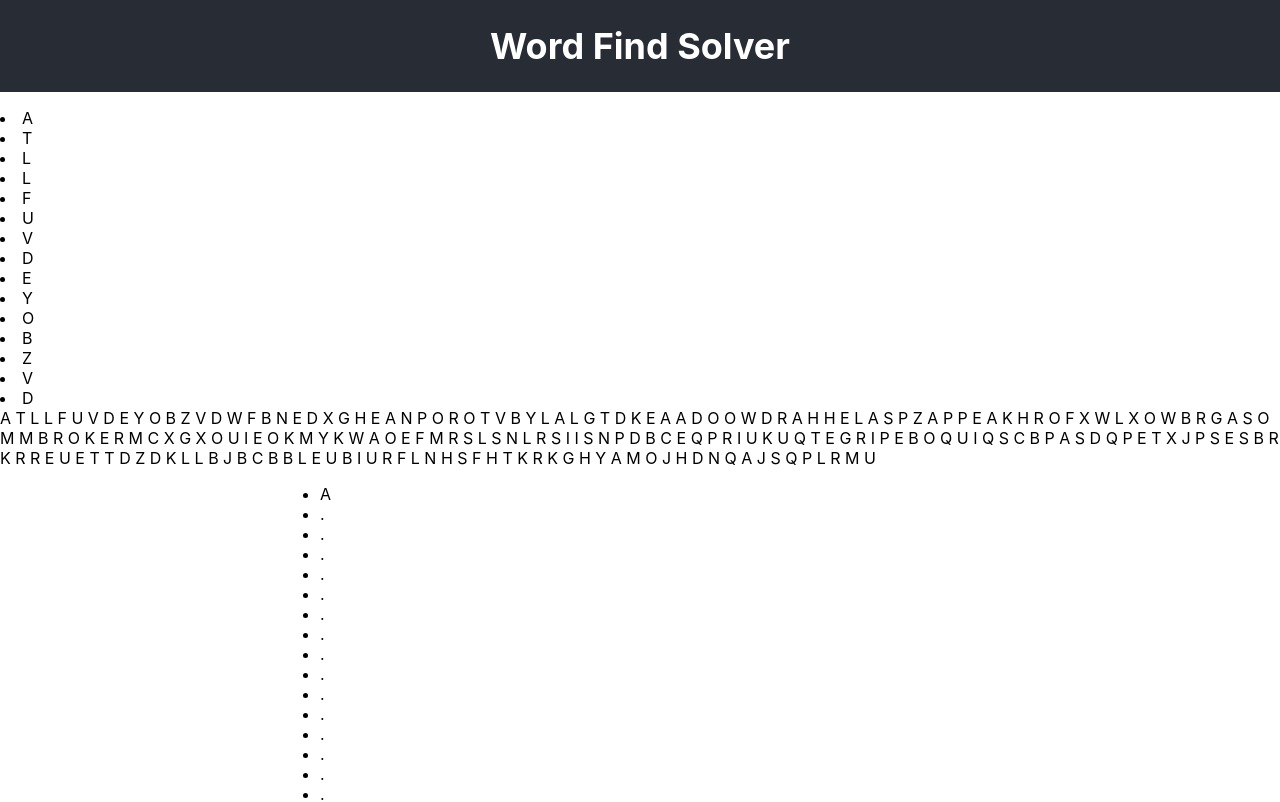
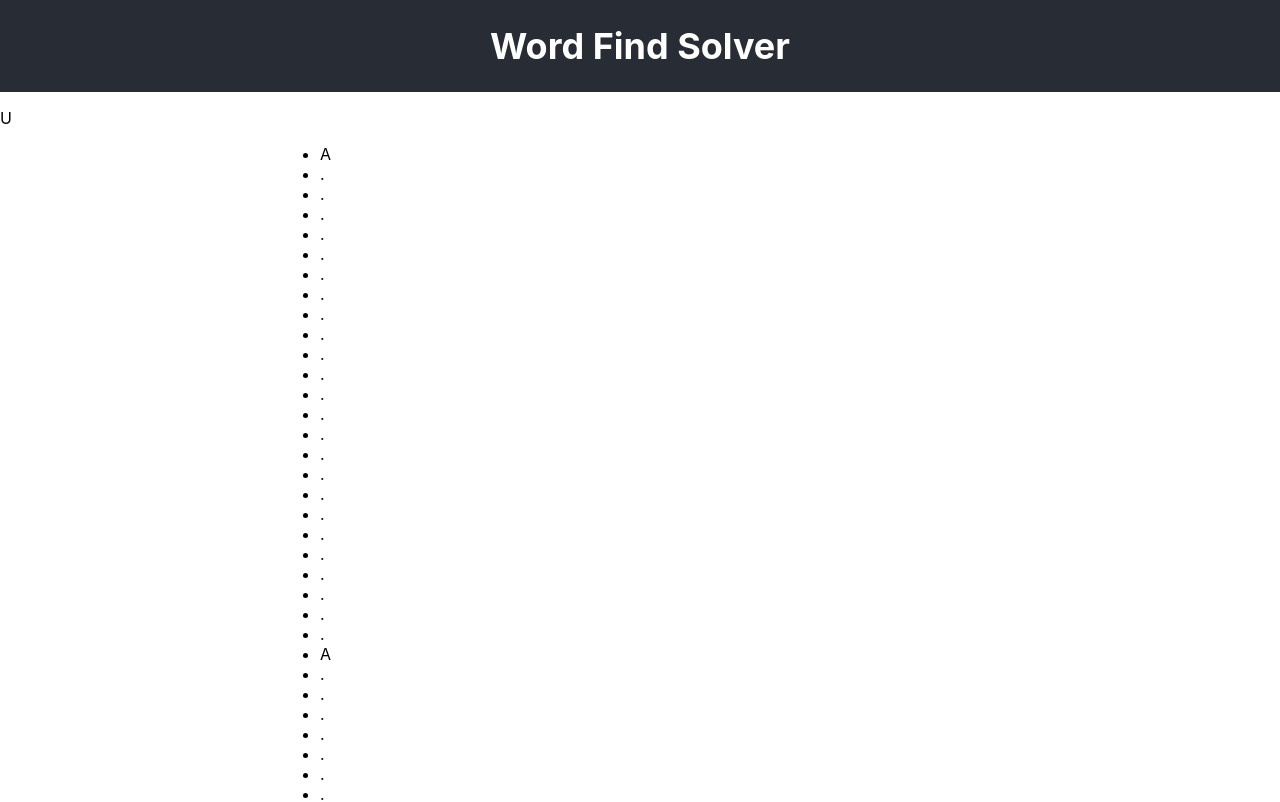
Before and after one commit to petestmart/word-find-solver, a React (Create React App) app: page / in a window 1280 px wide. Shown: the top 802 px of the page. Built offline with nearby package versions, Linux system fonts and the light colour scheme.

Commit message:
Parial functionality of mapping rows

```diff
--- a/src/Components/WordFind/WordFind.jsx
+++ b/src/Components/WordFind/WordFind.jsx
@@ -4,25 +4,48 @@ import './WordFind.css'
 
 class WordFind extends Component {
 
+
+
     render() {
 
-        let puzzle = "A T L L F U V D E Y O B Z V D W F B N E D X G H E A N P O R O T V B Y L A L G T D K E A A D O O W D R A H H E L A S P Z A P P E A K H R O F X W L X O W B R G A S O M M B R O K E R M C X G X O U I E O K M Y K W A O E F M R S L S N L R S I I S N P D B C E Q P R I U K U Q T E G R I P E B O Q U I Q S C B P A S D Q P E T X J P S E S B R K R R E U E T T D Z D K L L B J B C B B L E U B I U R F L N H S F H T K R K G H Y A M O J H D N Q A J S Q P L R M U";
+        let puzzleData = "A T L L F U V D E Y O B Z V D W F B N E D X G H E A N P O R O T V B Y L A L G T D K E A A D O O W D R A H H E L A S P Z A P P E A K H R O F X W L X O W B R G A S O M M B R O K E R M C X G X O U I E O K M Y K W A O E F M R S L S N L R S I I S N P D B C E Q P R I U K U Q T E G R I P E B O Q U I Q S C B P A S D Q P E T X J P S E S B R K R R E U E T T D Z D K L L B J B C B B L E U B I U R F L N H S F H T K R K G H Y A M O J H D N Q A J S Q P L R M U";
+        let puzzle = puzzleData.split(' ');
+        let puzzleSplice;
+        let row = [];
+        let column = [];
 
-        let puzzleDisplay = puzzle.split(' ').map((letter, i) =>{
-            if (i < 15 ) {
-                return (
-                    <li>{letter}</li>
-                )
+        function puzzleDisplay(input) {
+            puzzle.map((letter, i) => {
 
-            }
-        })
+                if (i < Math.floor(Math.sqrt(puzzle.length))) {
+
+                    row.push({ letter })
+                    console.log('row', row)
+                }
+                if (i === Math.floor(Math.sqrt(puzzle.length))) {
+
+                    column.push(row);
+                    console.log('column', column);
+                    let puzzleSplice = puzzle.splice(0, Math.floor(Math.sqrt(puzzle.length)))
+                    console.log('spliced puzzle', puzzleSplice)
+                    puzzleDisplay(puzzleSplice)
+                }
+                if (puzzle.length < Math.floor(Math.sqrt(puzzle.length))){
+                    row.push({letter})
+
+                }
+
+
+
+            })
+        }
 
         return (
             <p>
-                {puzzleDisplay}
+                {puzzleDisplay()}
                 {puzzle}
                 <WordOutput
-                    puzzle={puzzle}
+                    puzzle={puzzleData}
                 />
             </p>
 
```
